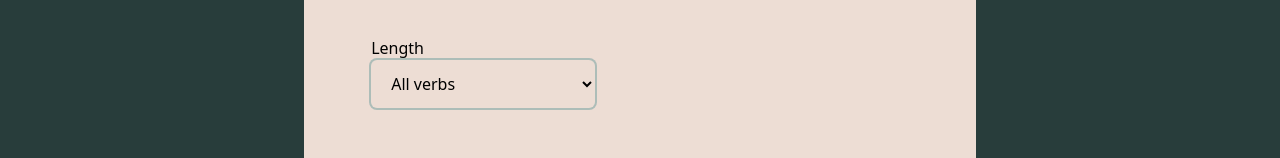
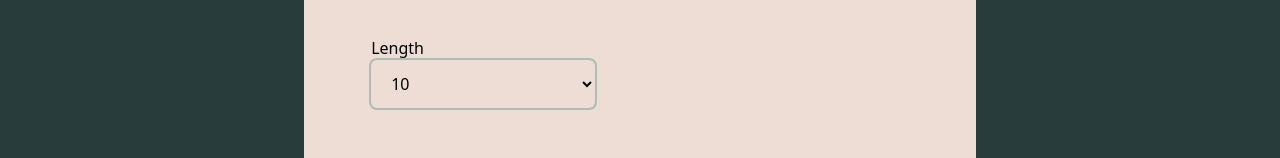
Before and after one commit to ludovico-chiavelli/practice-french-conjugations, a React (Create React App) app: page / in a window 1280 px wide. Shown: the part 484-642 px from the top of the page. Built offline with nearby package versions, Linux system fonts and the light colour scheme.

Commit message:
correct prop

```diff
--- a/src/components/Options.js
+++ b/src/components/Options.js
@@ -56,7 +56,7 @@ export const Options = () => {
             </div>
             <div className="mt-10">
                 <h3>Length</h3>
-                <SelectBtn options={selectionOfVerbs}/>
+                <SelectBtn options={numWords}/>
             </div>
         </section>
     )
```
